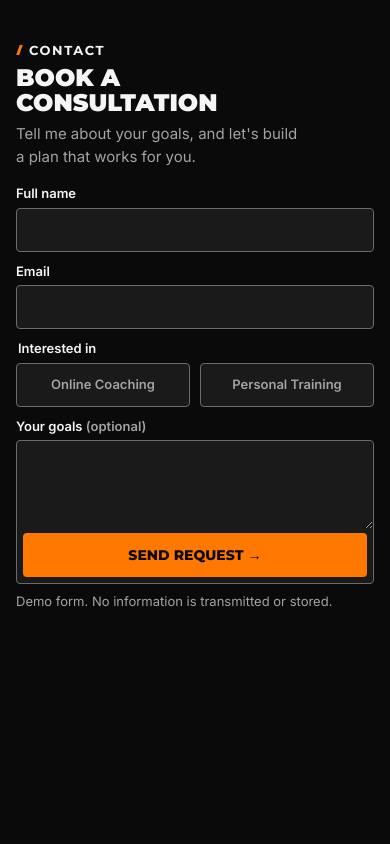
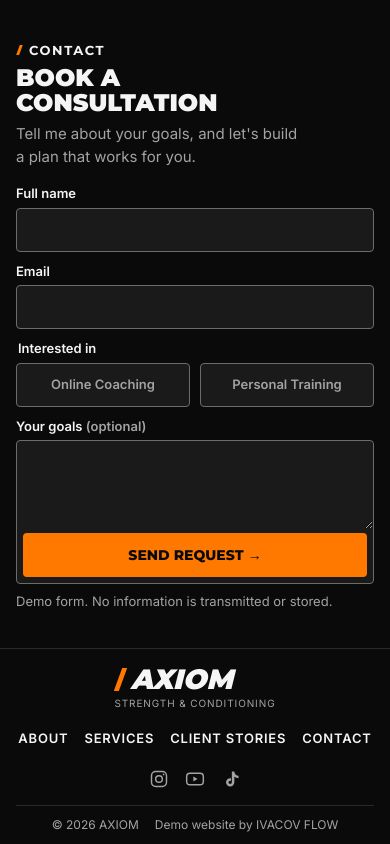
Before and after one commit to TrixterXD/axiom-fitness-coaching, a Next.js app: page / in a window 390 px wide. Shown: the part 3645-4489 px from the top of the page. Before the commit the page ends 4293 px from the top, so only its background shows below. Built offline with nearby package versions, Linux system fonts and the light colour scheme.

Commit message:
feat: implement responsive footer

```diff
--- a/src/app/layout.tsx
+++ b/src/app/layout.tsx
@@ -1,6 +1,7 @@
 import type { Metadata } from "next";
 import { Inter, Montserrat } from "next/font/google";
 import type { ReactNode } from "react";
+import Footer from "@/components/layout/Footer/Footer";
 import Header from "@/components/layout/Header/Header";
 import "./globals.css";
 
@@ -27,6 +28,7 @@ export default function RootLayout({ children }: { children: ReactNode }) {
       <body>
         <Header />
         {children}
+        <Footer />
       </body>
     </html>
   );
--- /dev/null
+++ b/src/components/layout/Footer/Footer.module.css
@@ -0,0 +1,81 @@
+.footer {
+  background-color: var(--color-background);
+  border-top: 1px solid var(--color-border);
+}
+
+.bar {
+  display: grid;
+  grid-template-columns: 1fr auto 1fr;
+  align-items: center;
+  gap: 24px;
+  padding-block: 16px;
+}
+
+.bar .brand {
+  min-height: 44px;
+  margin-inline-end: 0;
+  justify-self: start;
+}
+
+.nav {
+  display: flex;
+  flex-wrap: wrap;
+  justify-content: center;
+  column-gap: clamp(16px, 2.5vw, 32px);
+  font-size: 13px;
+  font-weight: 600;
+  letter-spacing: 0.06em;
+  text-transform: uppercase;
+}
+
+.nav a {
+  display: flex;
+  align-items: center;
+  min-height: 44px;
+  transition: color var(--transition-fast);
+}
+
+.nav a:is(:hover, :focus-visible) {
+  color: var(--color-accent-hover);
+}
+
+.socials {
+  display: flex;
+  justify-self: end;
+  gap: 16px;
+  color: var(--color-text-secondary);
+}
+
+.socials svg {
+  width: 20px;
+  height: 20px;
+}
+
+.bottom {
+  display: flex;
+  flex-wrap: wrap;
+  justify-content: space-between;
+  gap: 4px 16px;
+  padding-block: 10px;
+  border-top: 1px solid var(--color-border);
+  color: var(--color-text-secondary);
+  font-size: 12px;
+}
+
+@media (max-width: 800px) {
+  .bar {
+    grid-template-columns: minmax(0, 1fr);
+    justify-items: center;
+    gap: 8px;
+  }
+
+  .bar .brand,
+  .socials {
+    justify-self: center;
+  }
+
+  .bottom {
+    justify-content: center;
+    text-align: center;
+  }
+}
--- /dev/null
+++ b/src/components/layout/Footer/Footer.tsx
@@ -0,0 +1,54 @@
+import Link from "next/link";
+import brandStyles from "../Header/Header.module.css";
+import styles from "./Footer.module.css";
+
+export default function Footer() {
+  return (
+    <footer className={styles.footer}>
+      <div className="container">
+        <div className={styles.bar}>
+          <Link href="/" className={`${brandStyles.brand} ${styles.brand}`}>
+            <span className={brandStyles.wordmark}>AXIOM</span>
+            <span className={brandStyles.subtitle}>Strength &amp; Conditioning</span>
+          </Link>
+          <nav aria-label="Footer" className={styles.nav}>
+            <a href="#about">About</a>
+            <a href="#services">Services</a>
+            <a href="#client-stories">Client Stories</a>
+            <a href="#contact">Contact</a>
+          </nav>
+          <div className={styles.socials}>
+            <svg
+              aria-hidden="true"
+              viewBox="0 0 24 24"
+              fill="none"
+              stroke="currentColor"
+              strokeWidth="1.75"
+            >
+              <rect x="3" y="3" width="18" height="18" rx="5" />
+              <circle cx="12" cy="12" r="4" />
+              <circle cx="17.5" cy="6.5" r="1" fill="currentColor" stroke="none" />
+            </svg>
+            <svg
+              aria-hidden="true"
+              viewBox="0 0 24 24"
+              fill="none"
+              stroke="currentColor"
+              strokeWidth="1.75"
+            >
+              <rect x="2" y="5" width="20" height="14" rx="4" />
+              <path d="m10 9 5 3-5 3z" fill="currentColor" stroke="none" />
+            </svg>
+            <svg aria-hidden="true" viewBox="0 0 24 24" fill="currentColor">
+              <path d="M13 3h3a5 5 0 0 0 5 5v3a8 8 0 0 1-5-1.75V16a5 5 0 1 1-5-5h1v3h-1a2 2 0 1 0 2 2z" />
+            </svg>
+          </div>
+        </div>
+        <div className={styles.bottom}>
+          <p>© 2026 AXIOM</p>
+          <p>Demo website by IVACOV FLOW</p>
+        </div>
+      </div>
+    </footer>
+  );
+}
```
